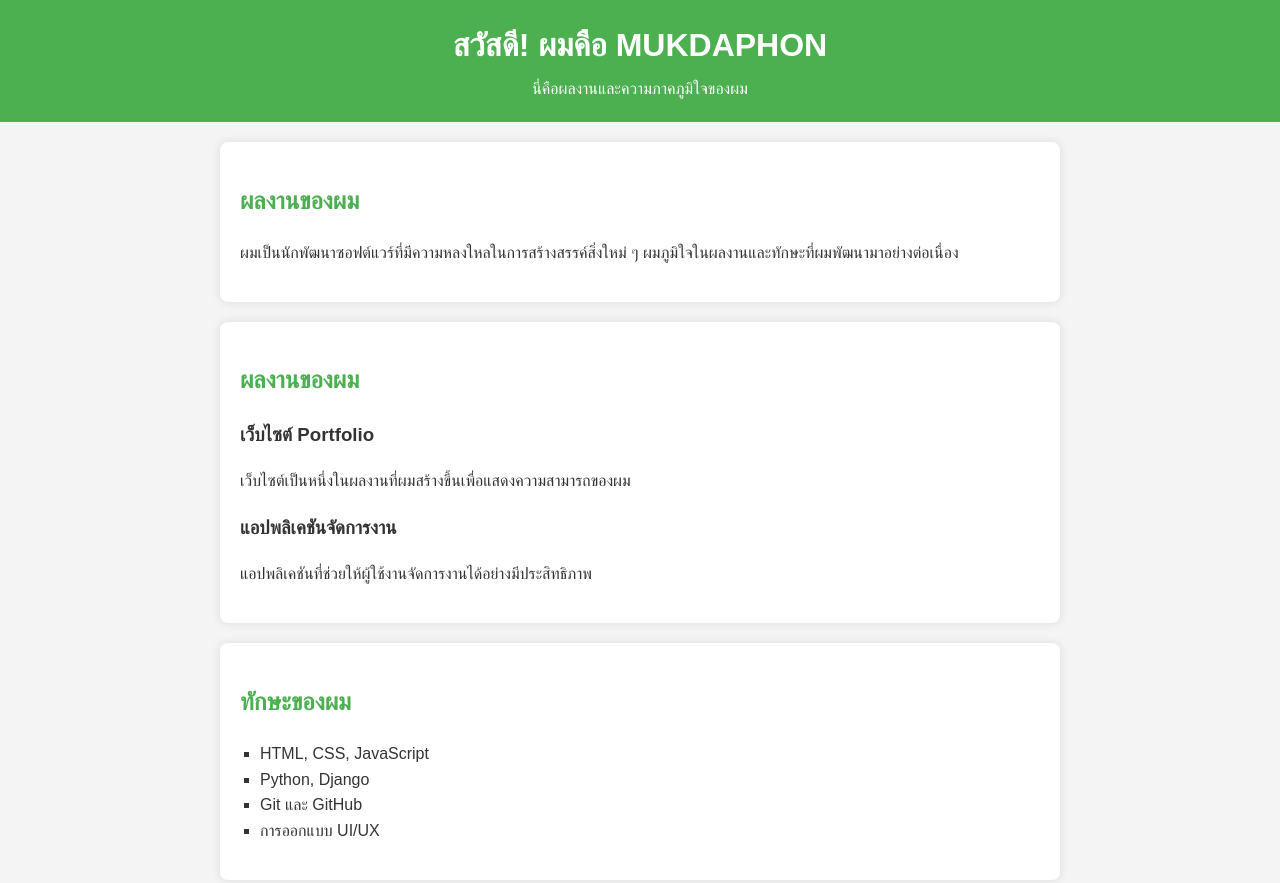
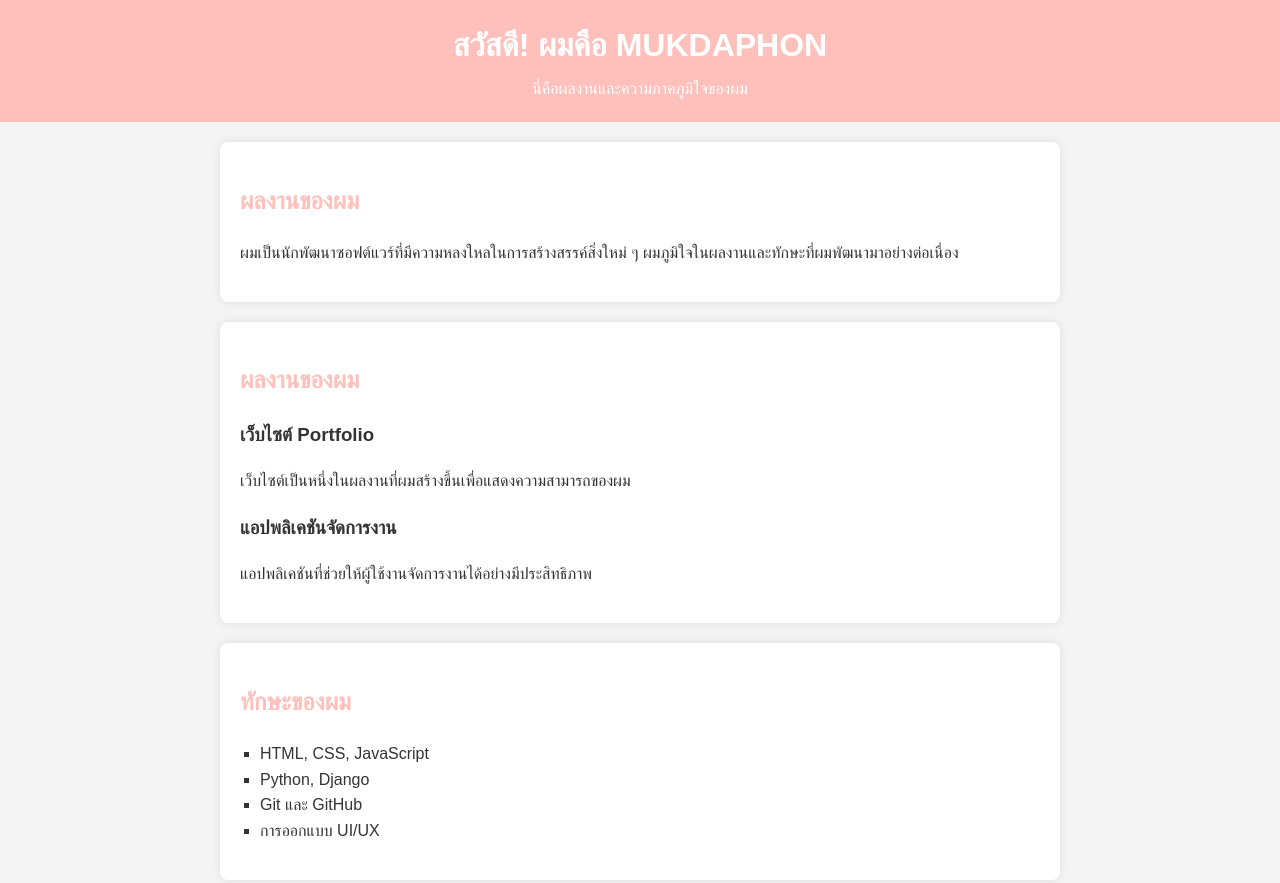
Before and after one commit to 0655639620Gaem/0655639620Gaem.github.io, a plain HTML site: page index.html in a window 1280 px wide. Shown: the top 883 px of the page. Drawn offline with Linux system fonts and the light colour scheme.

Commit message:
Change header and h2 colors in style.css

```diff
--- a/style.css
+++ b/style.css
@@ -7,7 +7,7 @@ body {
     color: #333;
 }
 header {
-    background: #4CAF50;
+    background: #ffbfba;
     color: white;
     padding: 20px 0;
     text-align: center;
@@ -26,7 +26,7 @@ section {
     border-radius: 8px;
     box-shadow: 0 0 10px rgba(0, 0, 0, 0.1);
 h2 {
-    color: #4CAF50;
+    color: #ffbfba;
 }
 .project {
     margin-bottom: 20px;
```
